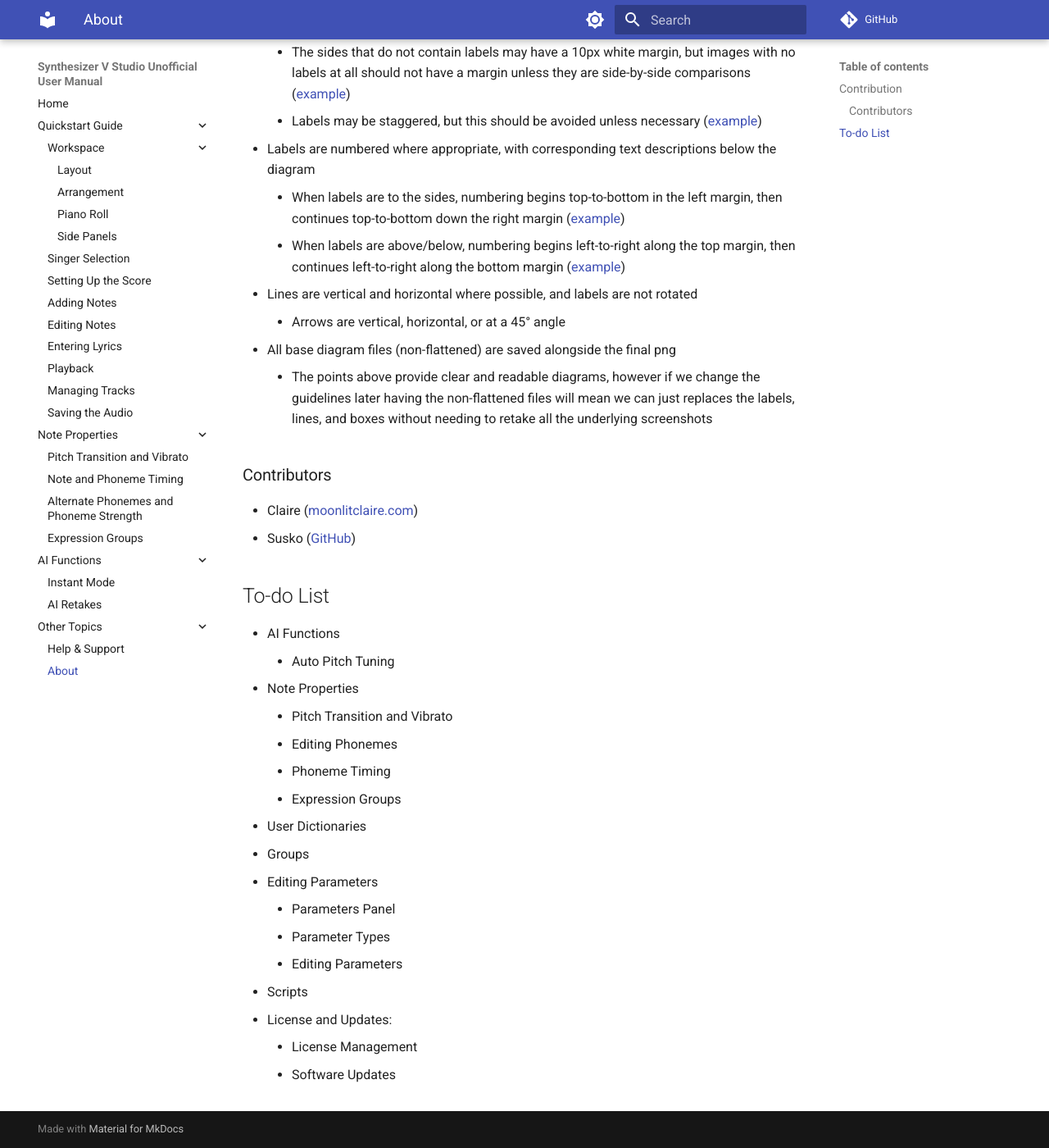
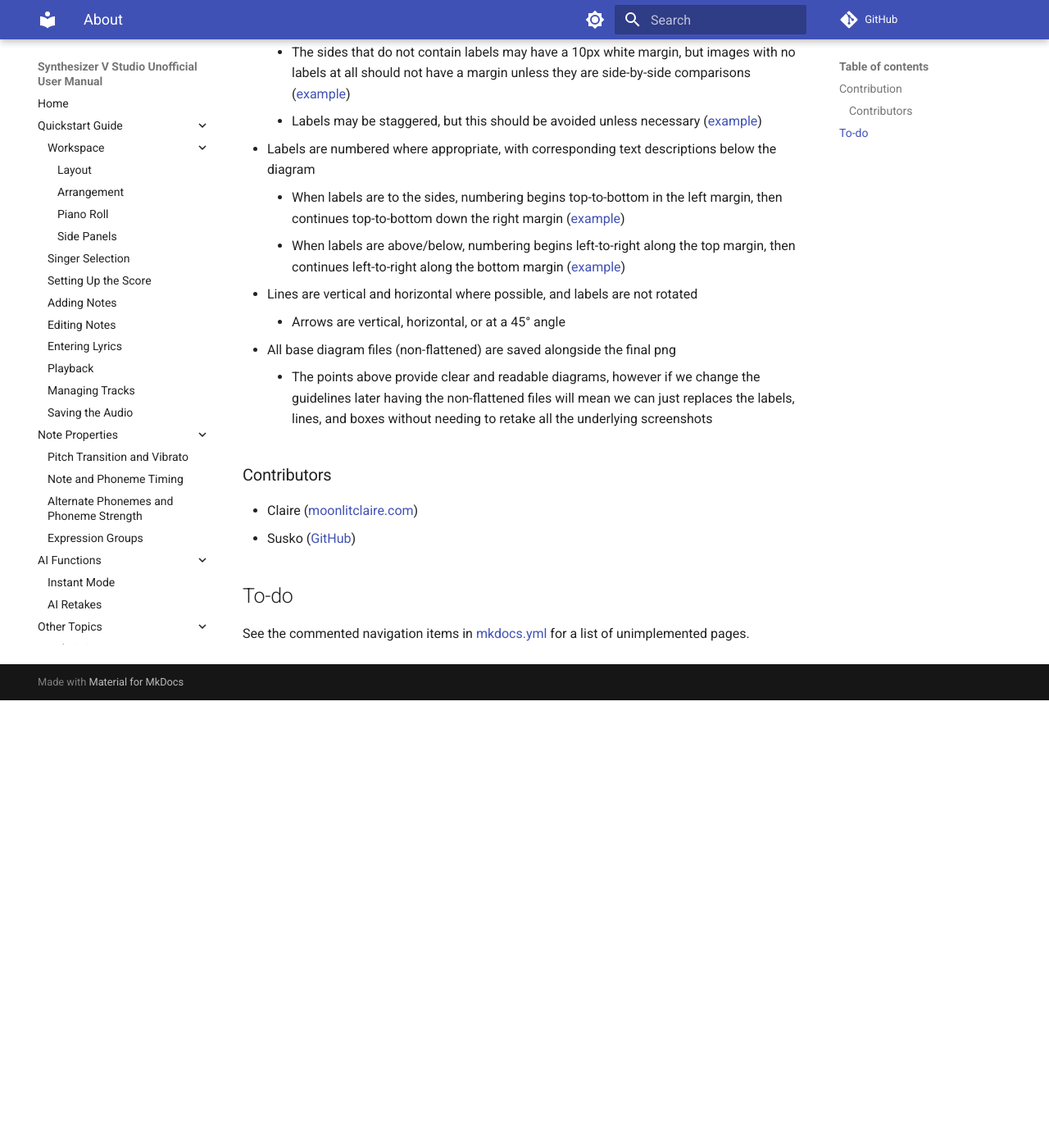
Before and after one commit to claire-west/svstudio-manual, an MkDocs documentation site: the page built from docs/about.md, in a window 1280 px wide and 1400 px high, scrolled down 732 px. Shown: the whole window at 82% size. Built offline with MkDocs 1.6.1 and Material for MkDocs 9.7.7, drawn with Linux system fonts in a browser that asks for light colours; comment, search, counter and statistics services are not loaded; after the commit the page ends 1586 px from its top, so only the background shows below that.

Commit message:
Minor corrections

```diff
--- a/docs/about.md
+++ b/docs/about.md
@@ -30,22 +30,6 @@
 - Claire ([moonlitclaire.com](https://moonlitclaire.com))
 - Susko ([GitHub](https://github.com/Susko3))
 
-## To-do List
+## To-do
 
-- AI Functions
-    - Auto Pitch Tuning
-- Note Properties
-    - Pitch Transition and Vibrato
-    - Editing Phonemes
-    - Phoneme Timing
-    - Expression Groups
-- User Dictionaries
-- Groups
-- Editing Parameters
-    - Parameters Panel
-    - Parameter Types
-    - Editing Parameters
-- Scripts
-- License and Updates:
-    - License Management
-    - Software Updates
+See the commented navigation items in [mkdocs.yml](https://github.com/claire-west/svstudio-manual/blob/main/mkdocs.yml) for a list of unimplemented pages.
--- a/mkdocs.yml
+++ b/mkdocs.yml
@@ -28,6 +28,8 @@
     # - Auto Pitch Tuning: ai-functions/auto-pitch-tuning.md
     - Instant Mode: ai-functions/instant-mode.md
     - AI Retakes: ai-functions/ai-retakes.md
+    # - Vocal Modes: ai-functions/vocal-modes.md
+    # - Cross-lingual Synthesis: ai-functions/cross-lingual-synthesis.md
   # - Parameters:
   #   - Parameters Panel: parameters/parameters-panel.md
   #   - Editing Parameters: parameters/editing-parameters.md
@@ -38,6 +40,9 @@
   #   - License and Updates:
   #     - License Management: advanced/license-management.md
   #     - Software Updates: advanced/software-updates.md
+  # - VSTi Plugin:
+  #   - Using Synthesizer V Studio as a Plugin: vsti/plugin.md
+  #   - Output Channels: vsti/output-channels.md
   - Other Topics:
     - Help & Support: support.md
     - About: about.md
```
Also changed, not shown: docs/note-properties/alternate-phonemes.md (+2 -2 lines).
